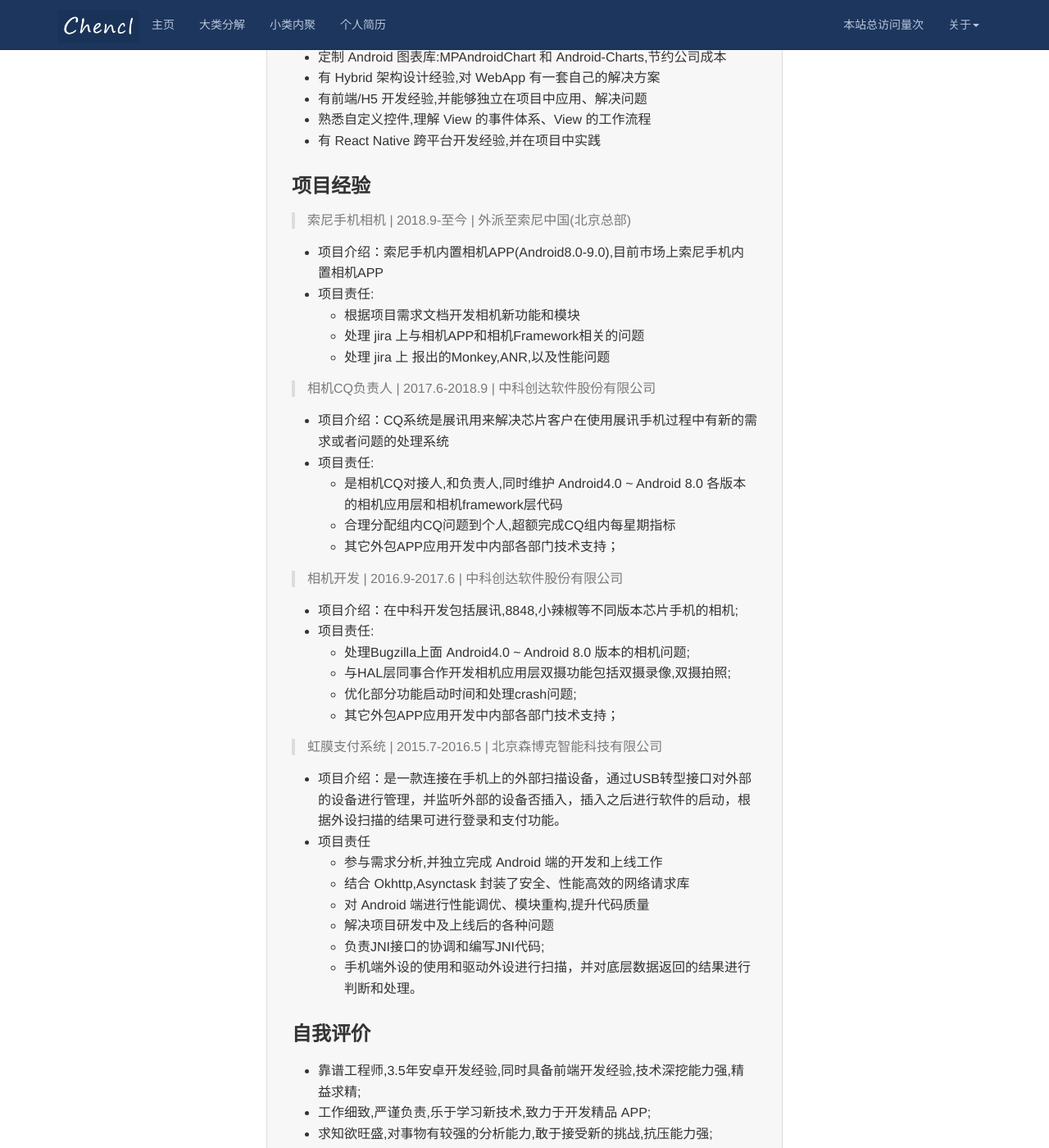
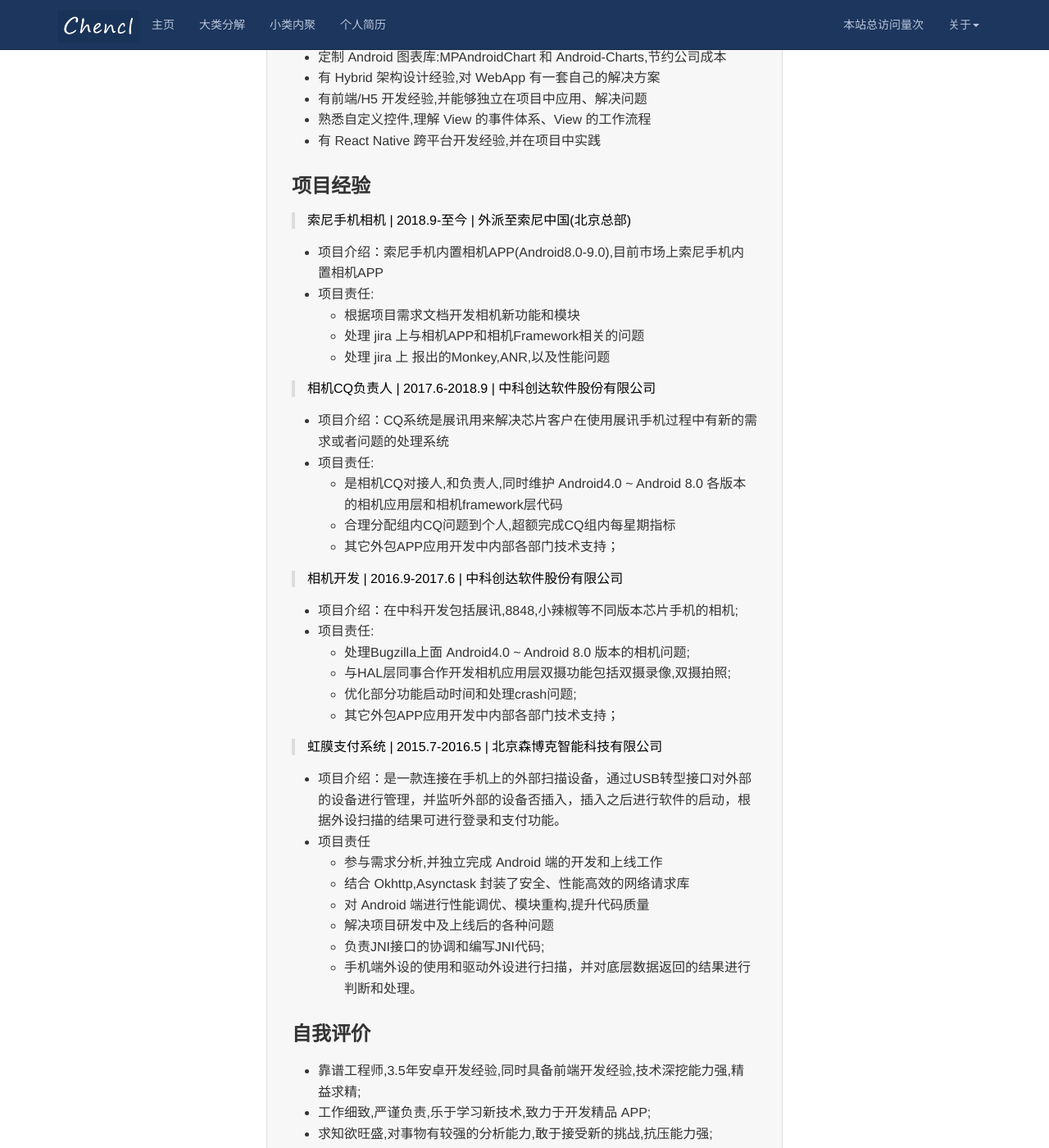
Before and after one commit to CCLCM/chenchaoli.github.io, a Jekyll site: the page built from resume/index.html, in a window 1280 px wide and 1400 px high, scrolled down 1244 px. Shown: the whole window at 82% size. Built offline with Jekyll 4.4.1, drawn with Linux system fonts in a browser that asks for light colours; comment, search, counter and statistics services are not loaded.

Commit message:
公司显示成黑色

```diff
--- a/resume/index.html
+++ b/resume/index.html
@@ -399,8 +399,11 @@ header: Posts By Category
       }
       .markdown-body blockquote {
         padding: 0 15px;
-        color: #444;
+        color: #000;
         border-left: 4px solid #ddd;
+      }
+      .markdown-body blockquote>p{
+        color: #000;
       }
       .markdown-body blockquote>:first-child {
         margin-top: 0;
```
